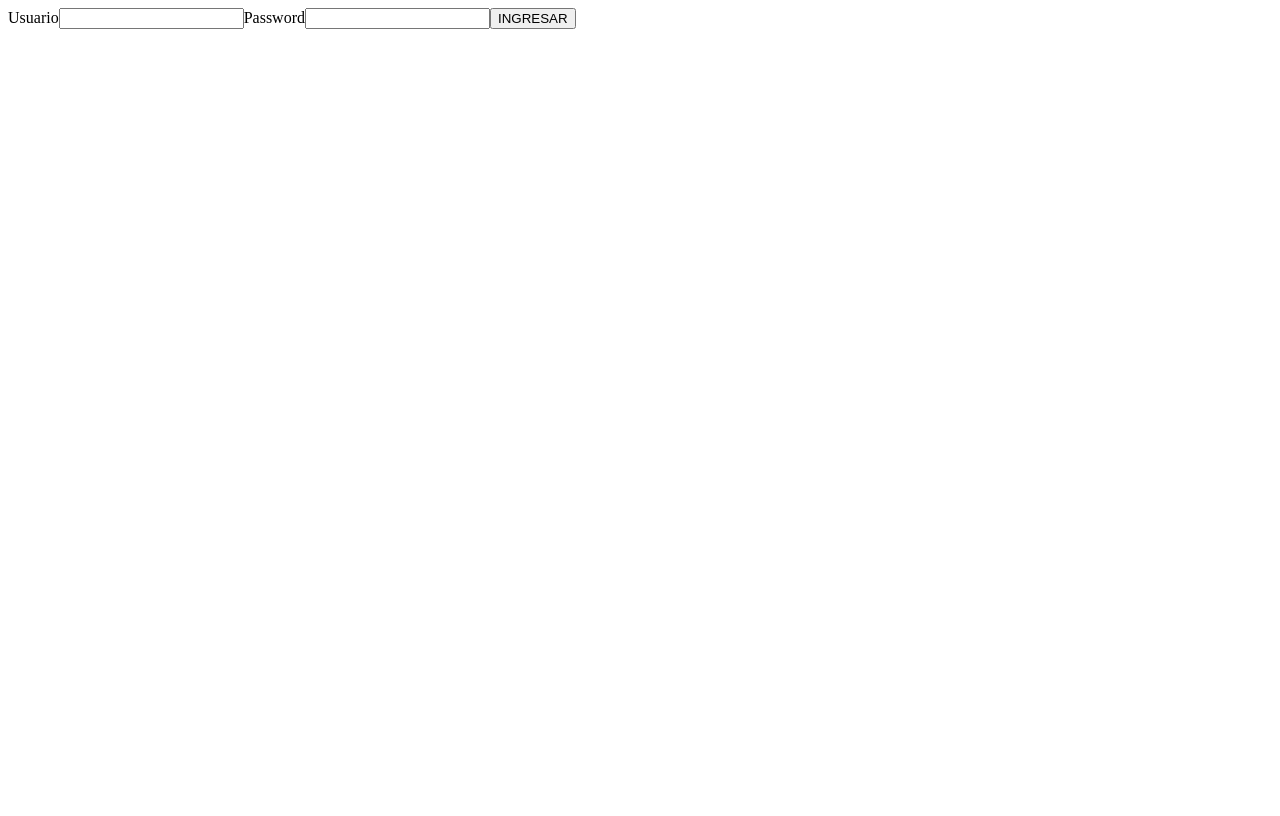
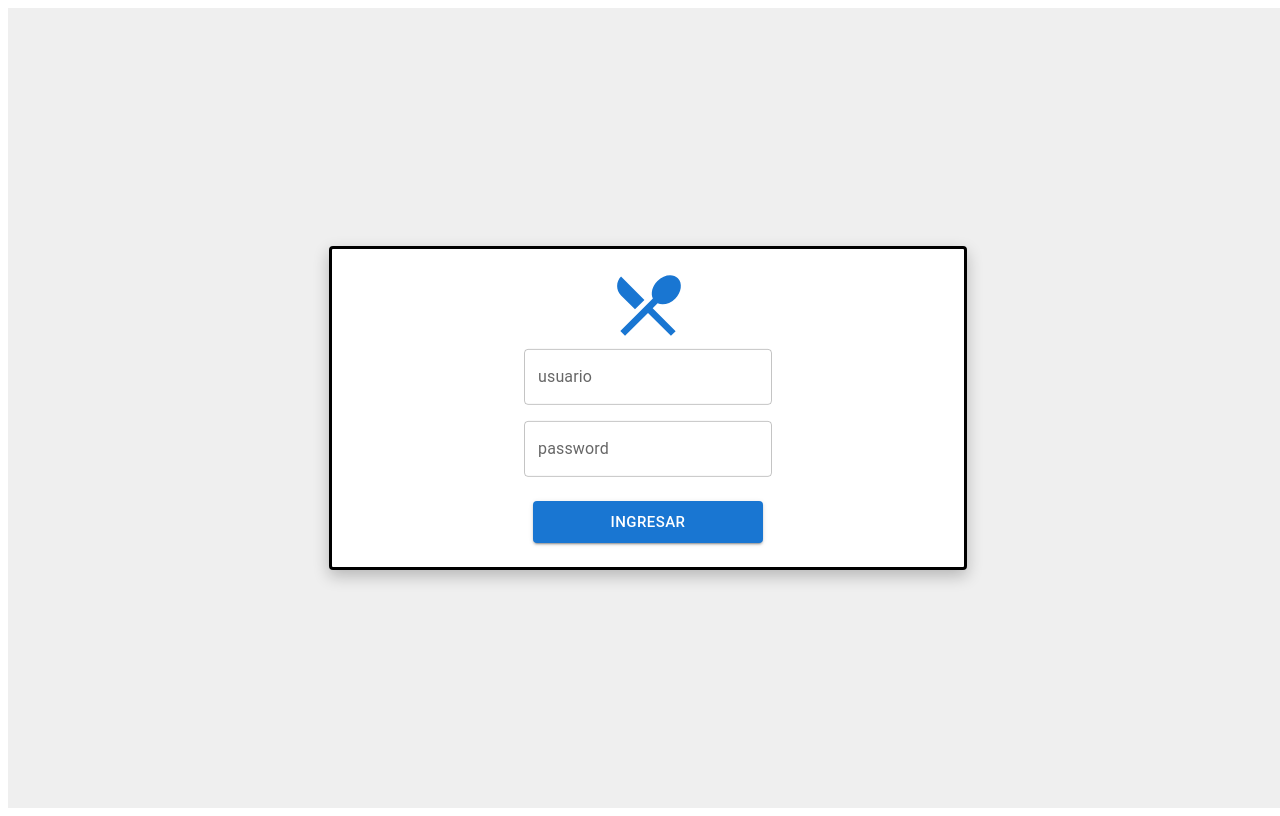
Before and after one commit to Gabyx708/Menu_front, a React (Vite) app: page /login in a window 1280 px wide. Built offline with nearby package versions, Linux system fonts and the light colour scheme.

Commit message:
creacion del componenete de formulario e instalacion de librerias de iconos

```diff
--- a/package.json
+++ b/package.json
@@ -10,6 +10,11 @@
     "preview": "vite preview"
   },
   "dependencies": {
+    "@emotion/react": "^11.11.3",
+    "@emotion/styled": "^11.11.0",
+    "@mui/icons-material": "^5.15.6",
+    "@mui/material": "^5.15.6",
+    "@react-icons/all-files": "^4.1.0",
     "localstorage": "^1.0.1",
     "match-sorter": "^6.3.1",
     "react": "^18.2.0",
--- a/src/components/LoginForm.jsx
+++ /dev/null
@@ -1,15 +0,0 @@
-export default function LoginForm() {
-  return (
-    <div>
-        <form>
-          <label htmlFor="">Usuario</label>
-            <input type="text" />
-
-            <label htmlFor="">Password</label>
-            <input type="password" />
-
-            <button>INGRESAR</button>
-        </form>
-    </div>
-  )
-}
--- /dev/null
+++ b/src/components/LoginForm/LoginForm.css
@@ -0,0 +1,17 @@
+#loginForm {
+  text-align: center;
+  box-shadow: rgba(0, 0, 0, 0.24) 0px 6px 16px;
+  border: 3px solid #000;
+}
+
+form {
+  text-align: center;
+  width: 600px;
+}
+
+.containerForm {
+    position: absolute;
+    top: 50%;
+    left: 50%;
+    transform: translate(-50%, -50%)
+}
--- /dev/null
+++ b/src/components/LoginForm/LoginForm.jsx
@@ -0,0 +1,32 @@
+import './LoginForm.css'
+import RestaurantMenuIcon from "@mui/icons-material/RestaurantMenu";
+
+import Card from "@mui/material/Card";
+import Box from "@mui/material/Box";
+import CardContent from "@mui/material/CardContent";
+import Button from "@mui/material/Button";
+import TextField from '@mui/material/TextField';
+
+export default function LoginForm() {
+
+  const cardContent = (
+    <CardContent>
+      <RestaurantMenuIcon color="primary" sx={{fontSize: 80}}/>
+      <form>
+      <TextField  label="usuario" variant="outlined" type='text' sx={{marginBottom: 2}}/>
+      <br></br>
+      <TextField  label="password" variant="outlined"  type='password'/>
+      <br></br>
+        <Button size="large" variant="contained" sx={{marginTop: 3,width: 230}}>INGRESAR</Button>
+      </form>
+    </CardContent>
+  );
+
+  return (
+    <div className='containerForm'>
+    <Box>
+      <Card variant="outlined" id='loginForm'>{cardContent}</Card>
+    </Box>
+    </div>
+  );
+}
--- /dev/null
+++ b/src/css/LoginPage.css
@@ -0,0 +1,7 @@
+.container{
+    text-align: center;
+    position: relative;
+    width: 100vw;
+    height: 100vh;
+    background-color: #EFEFEF;
+}
--- a/src/pages/HomePage.jsx
+++ b/src/pages/HomePage.jsx
@@ -1,3 +1,5 @@
+import '../css/HomePage.css'
+
 export default function HomePage() {
   return (
     <div>HomePage</div>
--- a/src/pages/LoginPage.jsx
+++ b/src/pages/LoginPage.jsx
@@ -1,9 +1,10 @@
-import LoginForm from '../components/LoginForm'
+import '../css/LoginPage.css'
+import LoginForm from '../components/LoginForm/LoginForm'
 
 export default function LoginPage()
 {
   return (
-    <div>
+    <div className='container'>
         <LoginForm/>
     </div>
   )
```
Also changed, not shown: src/css/HomePage.css (added), 1 other file (tests, documents, lock files or other folders).
